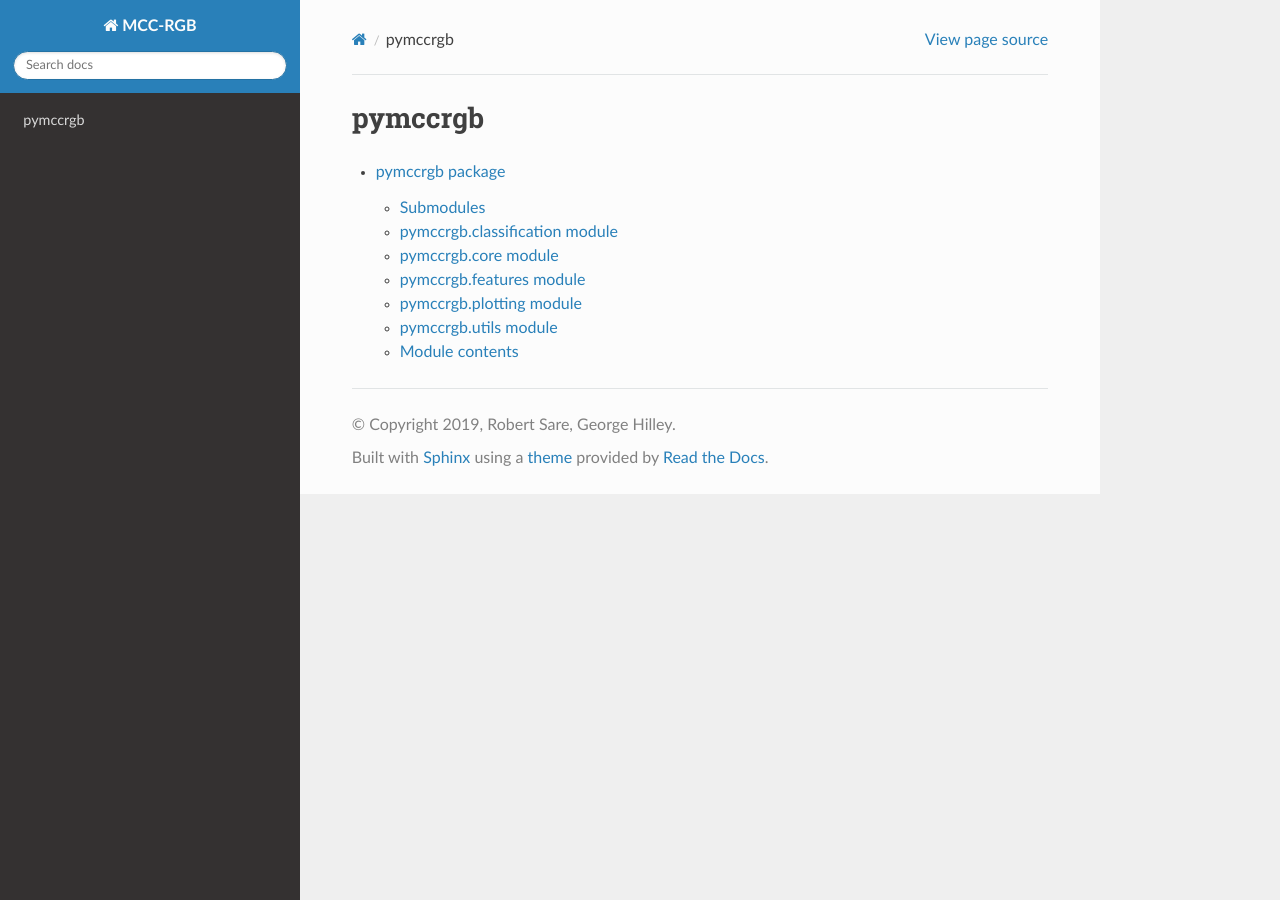
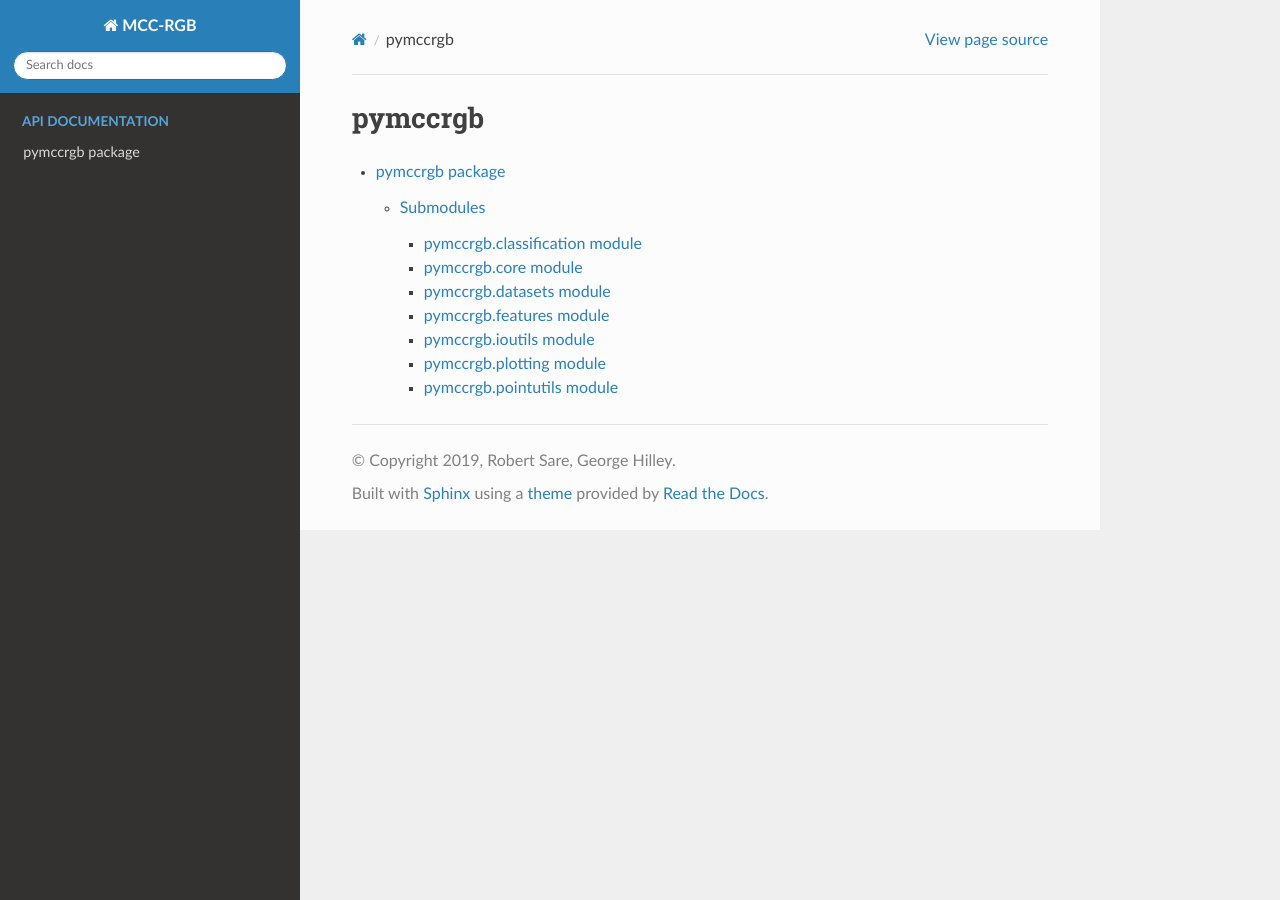
Before and after one commit to stgl/pymccrgb, a Sphinx documentation site: the page built from docs/source/modules.rst, in a window 1280 px wide. Built offline with Sphinx 7.4.7 and the Read the Docs theme 2.0.0, drawn with Linux system fonts in a browser that asks for light colours; formulas are drawn with MathJax 3; pages that are not in the unit, such as notebooks, are missing from menus.

Commit message:
Add source/ rst files

```diff
--- /dev/null
+++ b/docs/source/pymccrgb.classification.rst
@@ -0,0 +1,7 @@
+pymccrgb.classification module
+==============================
+
+.. automodule:: pymccrgb.classification
+   :members:
+   :undoc-members:
+   :show-inheritance:
--- /dev/null
+++ b/docs/source/pymccrgb.core.rst
@@ -0,0 +1,7 @@
+pymccrgb.core module
+====================
+
+.. automodule:: pymccrgb.core
+   :members:
+   :undoc-members:
+   :show-inheritance:
--- /dev/null
+++ b/docs/source/pymccrgb.datasets.rst
@@ -0,0 +1,7 @@
+pymccrgb.datasets module
+========================
+
+.. automodule:: pymccrgb.datasets
+   :members:
+   :undoc-members:
+   :show-inheritance:
--- /dev/null
+++ b/docs/source/pymccrgb.features.rst
@@ -0,0 +1,7 @@
+pymccrgb.features module
+========================
+
+.. automodule:: pymccrgb.features
+   :members:
+   :undoc-members:
+   :show-inheritance:
--- /dev/null
+++ b/docs/source/pymccrgb.ioutils.rst
@@ -0,0 +1,7 @@
+pymccrgb.ioutils module
+=======================
+
+.. automodule:: pymccrgb.ioutils
+   :members:
+   :undoc-members:
+   :show-inheritance:
--- /dev/null
+++ b/docs/source/pymccrgb.plotting.rst
@@ -0,0 +1,7 @@
+pymccrgb.plotting module
+========================
+
+.. automodule:: pymccrgb.plotting
+   :members:
+   :undoc-members:
+   :show-inheritance:
--- /dev/null
+++ b/docs/source/pymccrgb.pointutils.rst
@@ -0,0 +1,7 @@
+pymccrgb.pointutils module
+==========================
+
+.. automodule:: pymccrgb.pointutils
+   :members:
+   :undoc-members:
+   :show-inheritance:
```
Also changed, not shown: docs/source/index.rst (+21 -9 lines), docs/source/pymccrgb.rst (+15 -43 lines).
